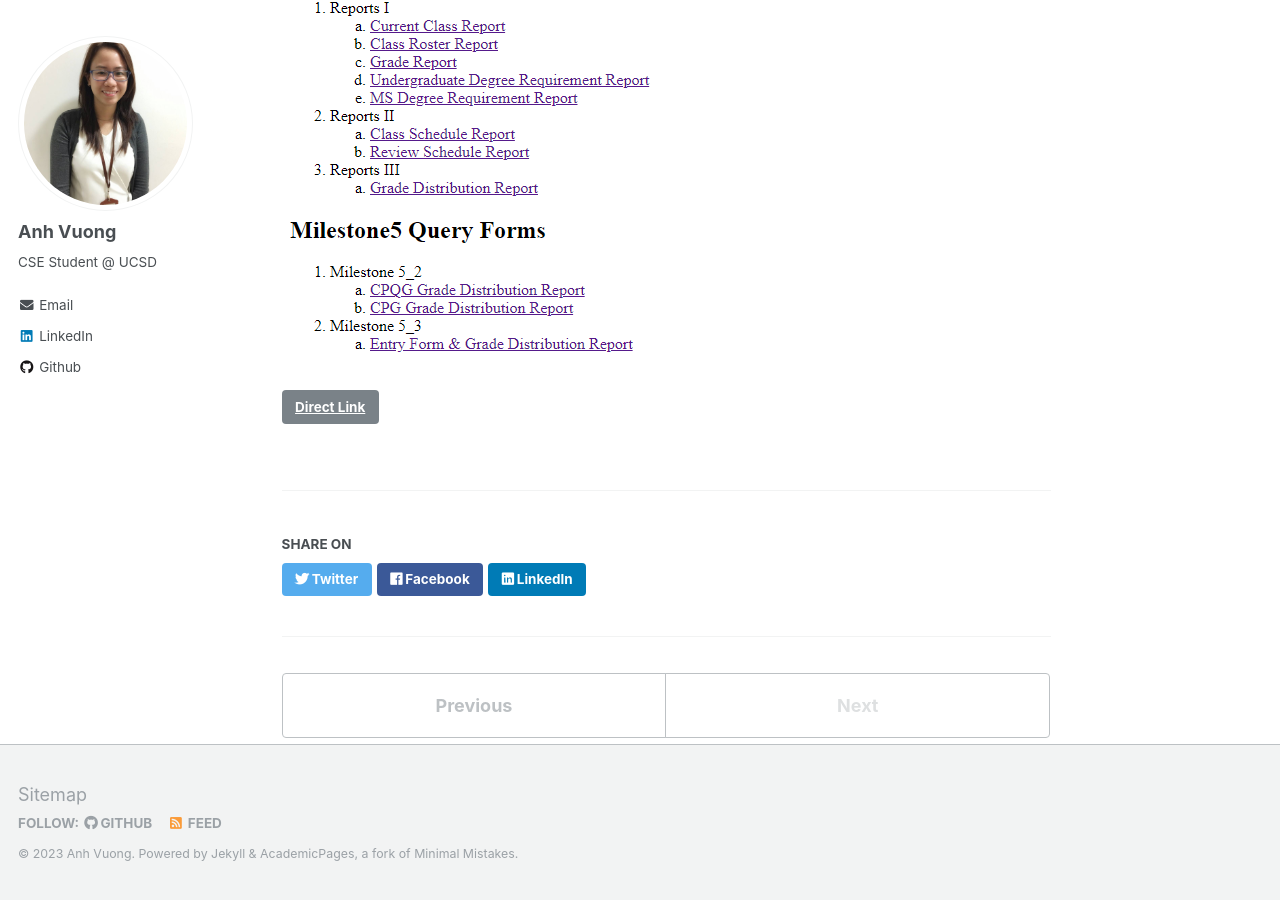
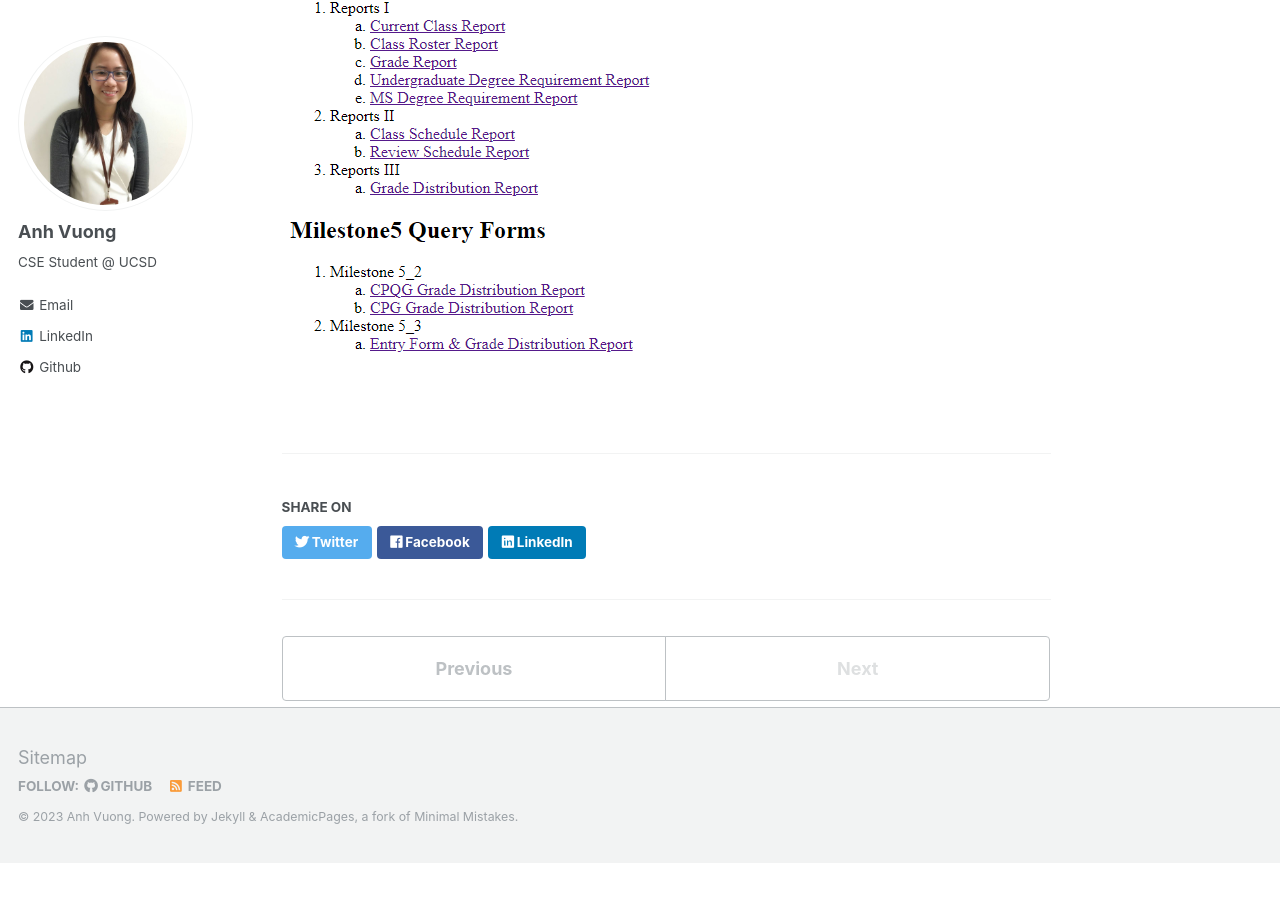
Before and after one commit to ahvuong/ahvuong.github.io, a Jekyll site: the page built from _projects/2023-tritonlink.md, in a window 1280 px wide and 900 px high, scrolled down 869 px. Built offline with Jekyll 4.4.1, drawn with Linux system fonts in a browser that asks for light colours; after the commit the page ends 1732 px from its top, so only the background shows below that.

Commit message:
Update icon

```diff
--- a/_includes/archive-single.html
+++ b/_includes/archive-single.html
@@ -67,7 +67,7 @@
         <a href="{{ post.paperurl }}"><i class="fas fa-fw fa-file-pdf zoom" aria-hidden="true"></i></a>
       {% endif %}
       {% if post.youtube %}
-        <a href="{{ post.youtube }}"><i class="fa-brands fa-youtube" aria-hidden="true"></i></a>
+        <a href="{{ post.youtube }}"><i class="fas fa-fw fa-youtube" aria-hidden="true"></i></a>
       {% endif %}
       {% if post.code %}
         <a href="{{ post.code }}"><i class="fas fa-fw fa-code zoom" aria-hidden="true"></i></a>
--- a/_projects/2023-tritonlink.md
+++ b/_projects/2023-tritonlink.md
@@ -5,7 +5,6 @@ permalink: /projects/2023-tritonlink
 date: 2023-06-12
 venue: 'TritonLink - Database Web App'
 youtube: 'https://youtu.be/WuNjX2rVSFg'
-link: 'https://youtu.be/WuNjX2rVSFg'
 github: 'https://github.com/ahvuong/TritonLink-Database-Web-App'
 ---
 In a collaborative endeavor, a duo collaborated to develop a web application that addressed extensive data maintenance and querying needs. The application was built using PostgreSQL, SQL, Java, JSP, and HTML, resulting in a robust solution that effectively tackled the project's complexities.
```
